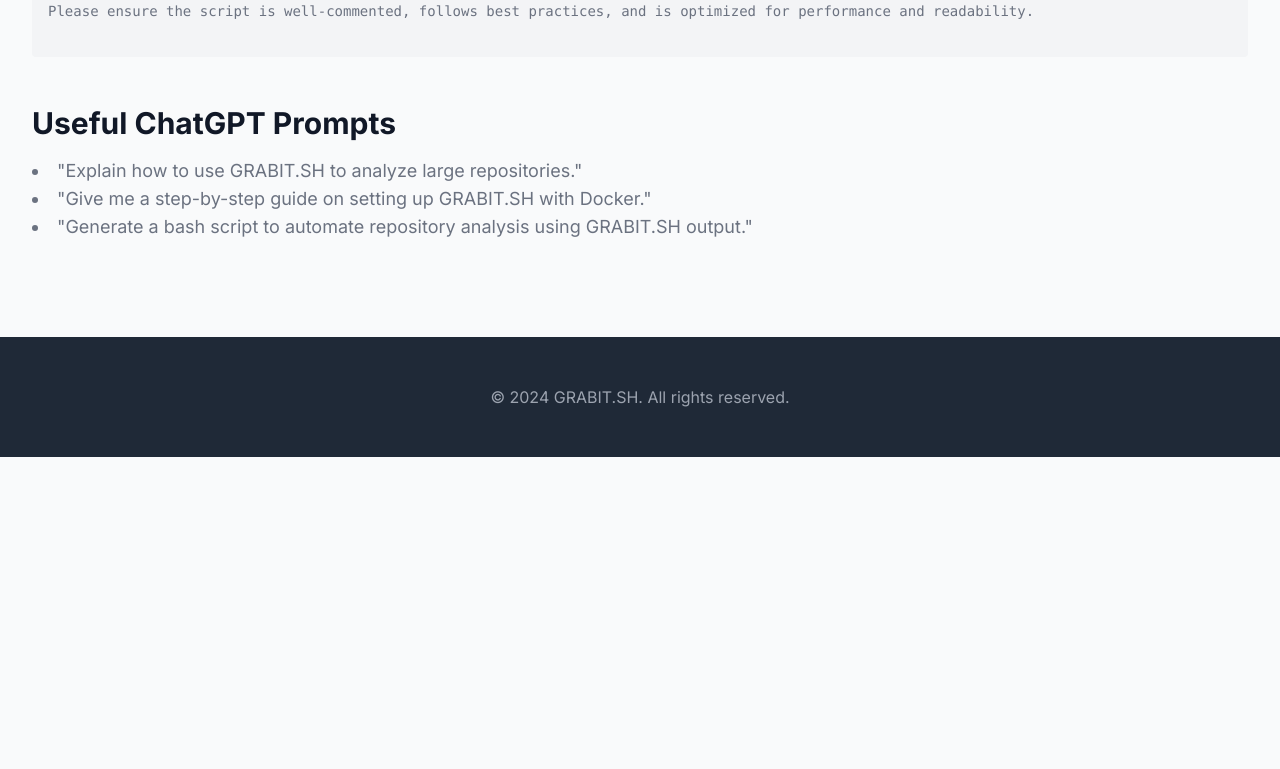
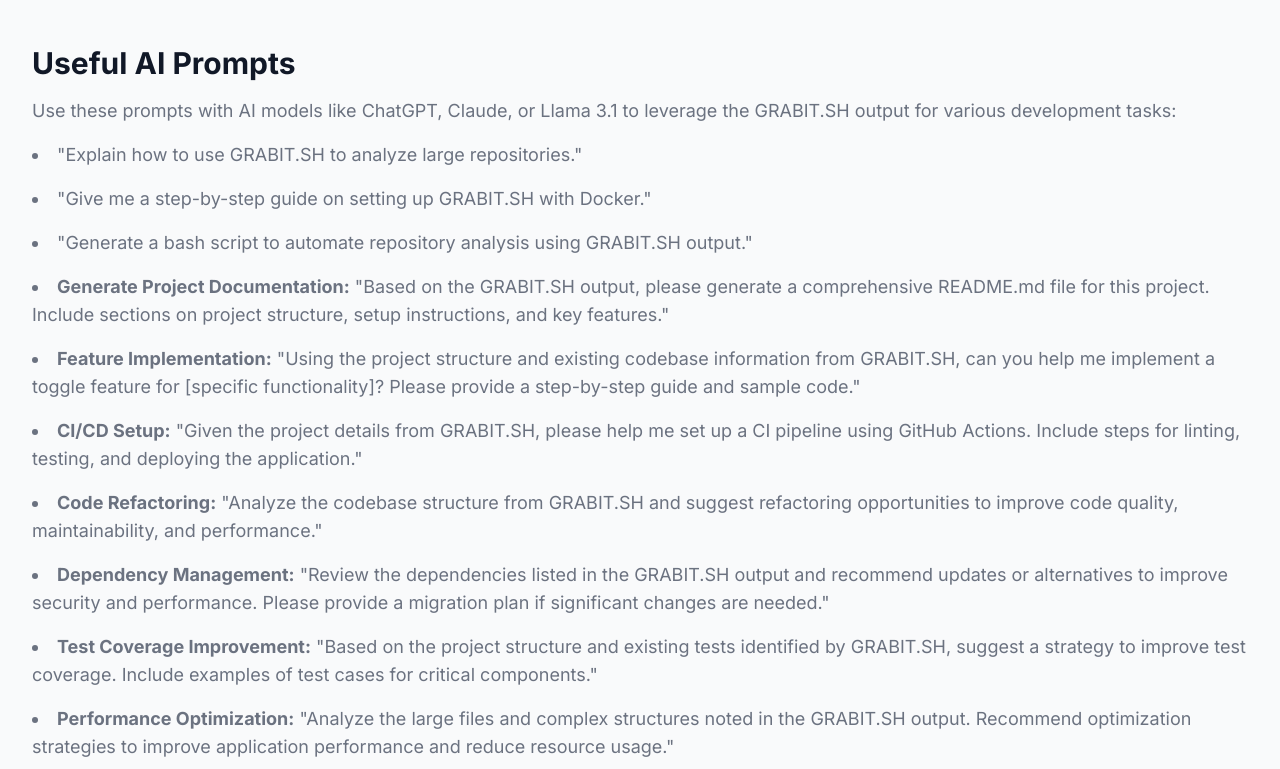
Before and after one commit to loftwah/grabitsh, a plain HTML site: page pages/library.html in a window 1280 px wide. Shown: the part 1171-1940 px from the top of the page. Before the commit the page ends 1628 px from the top, so only its background shows below. Drawn offline with nearby package versions, Linux system fonts and the light colour scheme.

Commit message:
fix library

```diff
--- a/pages/library.html
+++ b/pages/library.html
@@ -5,84 +5,49 @@
     <meta name="viewport" content="width=device-width, initial-scale=1.0" />
     <title>GRABIT.SH - Library</title>
     <script src="https://cdn.tailwindcss.com"></script>
-    <link
-      href="https://fonts.googleapis.com/css2?family=Inter:wght@400;600;700&display=swap"
-      rel="stylesheet"
-    />
-
+    <link href="https://fonts.googleapis.com/css2?family=Inter:wght@400;600;700&display=swap" rel="stylesheet" />
     <style>
-      body {
-        font-family: "Inter", sans-serif;
-      }
-      pre {
-        white-space: pre-wrap; /* Wraps text for easier reading */
-        word-wrap: break-word; /* Prevents long words from overflowing */
-      }
+      body { font-family: "Inter", sans-serif; }
+      pre { white-space: pre-wrap; word-wrap: break-word; }
     </style>
   </head>
-
   <body class="bg-gray-50 text-gray-800">
-    <!-- Header with Navbar -->
     <header class="bg-indigo-600 text-white">
       <nav class="max-w-7xl mx-auto px-4 sm:px-6 lg:px-8">
         <div class="flex items-center justify-between h-16">
           <div class="flex items-center">
             <a href="index.html" class="flex-shrink-0">
-              <img
-                class="h-8 w-8"
-                src="../public/icon.png"
-                alt="GRABIT.SH logo"
-              />
+              <img class="h-8 w-8" src="../public/icon.png" alt="GRABIT.SH logo" />
             </a>
             <div class="hidden md:block">
               <div class="ml-10 flex items-baseline space-x-4">
-                <a
-                  href="../index.html"
-                  class="text-gray-300 hover:bg-indigo-700 hover:text-white px-3 py-2 rounded-md text-sm font-medium"
-                  >Home</a
-                >
-                <a
-                  href="#"
-                  class="text-gray-300 hover:bg-indigo-700 hover:text-white px-3 py-2 rounded-md text-sm font-medium"
-                  >Library</a
-                >
+                <a href="../index.html" class="text-gray-300 hover:bg-indigo-700 hover:text-white px-3 py-2 rounded-md text-sm font-medium">Home</a>
+                <a href="#" class="text-gray-300 hover:bg-indigo-700 hover:text-white px-3 py-2 rounded-md text-sm font-medium">Library</a>
               </div>
             </div>
           </div>
         </div>
       </nav>
     </header>
-
-    <!-- Main Content -->
     <main class="mt-12 max-w-7xl mx-auto px-4 sm:px-6 lg:px-8">
       <section class="py-12">
-        <h1 class="text-4xl font-extrabold text-gray-900 text-center">
-          GRABIT.SH Library
-        </h1>
+        <h1 class="text-4xl font-extrabold text-gray-900 text-center">GRABIT.SH Library</h1>
         <p class="mt-4 text-center text-lg text-gray-500">
-          Discover various ways to use GRABIT.SH and explore useful ChatGPT prompts to enhance your productivity.
+          Discover various ways to use GRABIT.SH and explore useful AI prompts to enhance your productivity.
         </p>
-
-        <!-- New Section: How to Use GRABIT.SH -->
         <section class="mt-12">
           <h2 class="text-3xl font-extrabold text-gray-900">How to Use GRABIT.SH</h2>
           <p class="mt-4 text-lg text-gray-500">
             GRABIT.SH is a versatile tool designed to help you manage and analyze your Git repositories efficiently. Follow the steps below to gather detailed project information and generate a custom bash script:
           </p>
-
-          <!-- Step-by-Step Guide -->
           <ol class="mt-6 list-decimal list-inside text-lg text-gray-500 space-y-4">
             <li>
               <strong>Download and Install:</strong> Download the GRABIT.SH binary from the official GitHub repository and move it to a directory in your PATH. Ensure it's executable:
-              <pre class="bg-gray-100 p-4 rounded mt-2 text-sm">
-chmod +x grabitsh
-              </pre>
+              <pre class="bg-gray-100 p-4 rounded mt-2 text-sm">chmod +x grabitsh</pre>
             </li>
             <li>
               <strong>Run GRABIT.SH:</strong> Open your terminal, navigate to your desired Git repository, and run:
-              <pre class="bg-gray-100 p-4 rounded mt-2 text-sm">
-./grabitsh --output clipboard
-              </pre>
+              <pre class="bg-gray-100 p-4 rounded mt-2 text-sm">./grabitsh --output clipboard</pre>
               This command copies the output to your clipboard for easy sharing.
             </li>
             <li>
@@ -103,16 +68,16 @@ Based on this output, I want you to generate a bash script that:
 
 Additionally, provide a brief instruction guide on how to use the generated script effectively for managing the repository.
 
-Please ensure the script is well-commented, follows best practices, and is optimized for performance and readability.
-              </pre>
+Please ensure the script is well-commented, follows best practices, and is optimized for performance and readability.</pre>
             </li>
           </ol>
         </section>
-
-        <!-- Section for ChatGPT Prompts -->
         <section class="mt-12">
-          <h2 class="text-3xl font-extrabold text-gray-900">Useful ChatGPT Prompts</h2>
-          <ul class="mt-4 list-disc list-inside text-lg text-gray-500">
+          <h2 class="text-3xl font-extrabold text-gray-900">Useful AI Prompts</h2>
+          <p class="mt-4 text-lg text-gray-500">
+            Use these prompts with AI models like ChatGPT, Claude, or Llama 3.1 to leverage the GRABIT.SH output for various development tasks:
+          </p>
+          <ul class="mt-4 list-disc list-inside text-lg text-gray-500 space-y-4">
             <li>
               "Explain how to use GRABIT.SH to analyze large repositories."
             </li>
@@ -122,11 +87,38 @@ Please ensure the script is well-commented, follows best practices, and is optim
             <li>
               "Generate a bash script to automate repository analysis using GRABIT.SH output."
             </li>
+            <li>
+              <strong>Generate Project Documentation:</strong>
+              "Based on the GRABIT.SH output, please generate a comprehensive README.md file for this project. Include sections on project structure, setup instructions, and key features."
+            </li>
+            <li>
+              <strong>Feature Implementation:</strong>
+              "Using the project structure and existing codebase information from GRABIT.SH, can you help me implement a toggle feature for [specific functionality]? Please provide a step-by-step guide and sample code."
+            </li>
+            <li>
+              <strong>CI/CD Setup:</strong>
+              "Given the project details from GRABIT.SH, please help me set up a CI pipeline using GitHub Actions. Include steps for linting, testing, and deploying the application."
+            </li>
+            <li>
+              <strong>Code Refactoring:</strong>
+              "Analyze the codebase structure from GRABIT.SH and suggest refactoring opportunities to improve code quality, maintainability, and performance."
+            </li>
+            <li>
+              <strong>Dependency Management:</strong>
+              "Review the dependencies listed in the GRABIT.SH output and recommend updates or alternatives to improve security and performance. Please provide a migration plan if significant changes are needed."
+            </li>
+            <li>
+              <strong>Test Coverage Improvement:</strong>
+              "Based on the project structure and existing tests identified by GRABIT.SH, suggest a strategy to improve test coverage. Include examples of test cases for critical components."
+            </li>
+            <li>
+              <strong>Performance Optimization:</strong>
+              "Analyze the large files and complex structures noted in the GRABIT.SH output. Recommend optimization strategies to improve application performance and reduce resource usage."
+            </li>
           </ul>
         </section>
       </section>
     </main>
-
     <footer class="bg-gray-800 mt-12">
       <div class="max-w-7xl mx-auto py-12 px-4 sm:px-6 lg:px-8 text-center text-gray-400">
         &copy; 2024 GRABIT.SH. All rights reserved.
```
